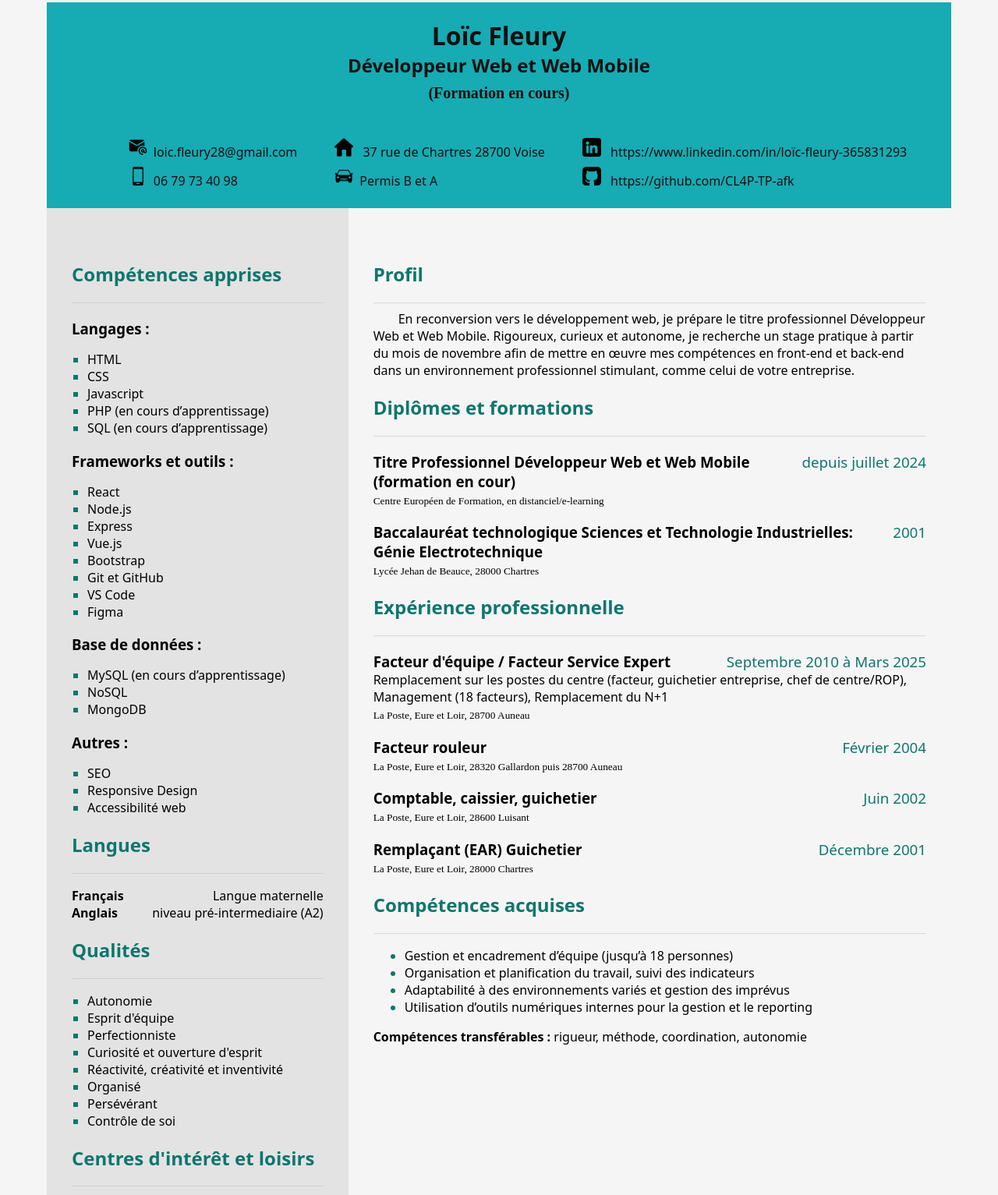
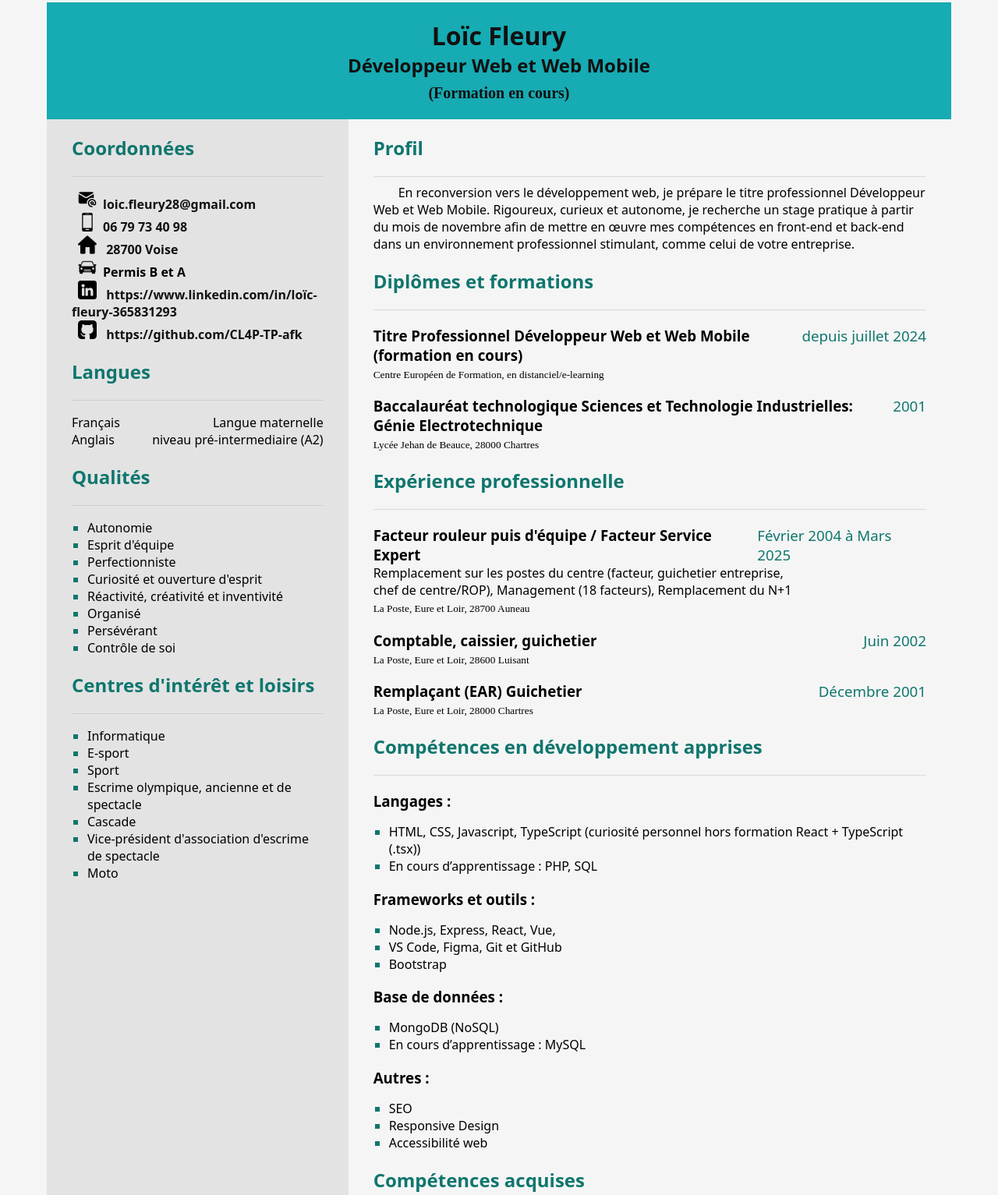
Before and after one commit to CL4P-TP-afk/CV, a plain HTML site: page index.html in a window 1280 px wide. Shown: the part 5-1538 px from the top of the page at 78% size. Drawn offline with Linux system fonts and the light colour scheme.

Commit message:
modif de mise en page

```diff
--- a/assets/css/color.css
+++ b/assets/css/color.css
@@ -27,7 +27,6 @@ a {
 
 h2,
 h3>time,
-.stars,
 li::marker {
     color: #0F766E;
 }
--- a/assets/css/position.css
+++ b/assets/css/position.css
@@ -18,11 +18,11 @@ img[alt|=icon] {
     margin: 0 0.5em;
 }
 
-.no-marker {
+.no-marker,.no-marker2 {
     padding-inline-start: 0px;
 }
 
-.no-marker>li {
+.no-marker2>li {
     display: flex;
     justify-content: space-between;
 }
@@ -35,14 +35,6 @@ header {
     justify-content: space-around;
 }
 
-.photo-identite {
-
-    border: 4px solid;
-    border-radius: 50%;
-    max-width: 150px;
-    height: 150px;
-
-}
 
 .job,
 h1 {
@@ -77,12 +69,12 @@ main {
 section {
     padding-left: 2em;
     padding-right: 2em;
-    padding-top: 3em;
-    padding-bottom: 3em;
+    padding-top: 0;
+    padding-bottom: 1em;
 
 }
 
-section>ul {
+section>ul, div>ul {
     padding-inline-start: 20px;
     list-style-type: square;
 }
--- a/index.html
+++ b/index.html
@@ -13,6 +13,7 @@
     <link rel="stylesheet" href="./assets/css/color.css">
     <link rel="stylesheet" href="./assets/css/effect.css">
     <link rel="stylesheet" href="./assets/css/styles.css">
+
 </head>
 
 <body>
@@ -22,24 +23,27 @@
                 <h1>Loïc Fleury</h1>
                 <h2 class="job">Développeur Web et Web Mobile </br><small>(Formation en cours)</small></h2>
             </div>
-            <div class="contact">
-                <ul>
+        </div>
+    </header>
+    <main>
+        <section class="skills">
+                <h2>Coordonnées</h2>
+                <hr>
+                <ul class="no-marker">
                     <li><a href="mailto:loic.fleury28@gmail.com"><img src="./assets/img/icons/email2.png"
                                 alt="icon-enveloppe">loic.fleury28@gmail.com</a></li>
                     <li><a href="tel:+33679734098"><img src="./assets/img/icons/telephone2.png"
                                 alt="icon-telephone">06 79 73 40 98</a></li>
-                </ul>
-                <ul>
+
                     <li>
                         <a href="https://maps.app.goo.gl/61qfvGY79nDeJ4ow9" target="_blank" rel="noopener noreferrer">
                             <address>
                                 <img src="./assets/img/icons/maison2.png" alt="icon-maison">
-                                37 rue de Chartres 28700 Voise
+                                28700 Voise
                             </address>
                         </a></li>
                     <li><img src="./assets/img/icons/voiture2.png" alt="icon-voiture">Permis B et A </li>
-                </ul>
-                <ul>
+
                     <li>
                         <a href="https://www.linkedin.com/in/loïc-fleury-365831293" target="_blank" rel="noopener noreferrer">
                             <img src="./assets/img/icons/linkedin2.png" alt="icon-linkedin">
@@ -53,47 +57,9 @@
                         </a>
                     </li>
                 </ul>
-            </div>
-        </div>
-    </header>
-    <main>
-        <section class="skills">
-            <h2>Compétences apprises</h2>
-            <hr>
-            <h3>Langages :</h3>
-            <ul >
-                <li> HTML </li>
-                <li> CSS </li>
-                <li> Javascript </li>
-                <li>PHP (en cours d’apprentissage)</li>
-                <li>SQL (en cours d’apprentissage)</li>
-            </ul>
-            <h3>Frameworks et outils :</h3>
-            <ul>
-                <li>React</li>
-                <li>Node.js</li>
-                <li>Express</li>
-                <li>Vue.js</li>
-                <li>Bootstrap</li>
-                <li>Git et GitHub</li>
-                <li>VS Code</li>
-                <li>Figma</li>
-            </ul>
-            <h3>Base de données :</h3>
-            <ul>
-                <li>MySQL (en cours d’apprentissage)</li>
-                <li>NoSQL</li>
-                <li>MongoDB</li>
-            </ul>
-            <h3>Autres :</h3>
-            <ul>
-                <li>SEO</li>
-                <li>Responsive Design</li>
-                <li>Accessibilité web</li>
-            </ul>
             <h2>Langues</h2>
             <hr>
-            <ul class="no-marker">
+            <ul class="no-marker2">
                 <li>Français <span>Langue maternelle</span></li>
                 <li>Anglais <span>niveau pré-intermediaire (A2)</span></li>
             </ul>
@@ -137,7 +103,7 @@
                 <hr>
                 <div>
                     <h3>
-                        Titre Professionnel Développeur Web et Web Mobile <br>(formation en cour)
+                        Titre Professionnel Développeur Web et Web Mobile <br>(formation en cours)
                         <time datetime="2024-07">depuis juillet 2024</time>
                     </h3>
                     <small>Centre Européen de Formation, en distanciel/e-learning</small>
@@ -152,18 +118,13 @@
             <h2>Expérience professionnelle</h2>
                 <hr>
                 <div>
-                    <h3>Facteur d'équipe / Facteur Service Expert <time datetime="2010-09">Septembre 2010 à Mars 2025</time></h3>
+                    <h3>Facteur rouleur puis d'équipe / Facteur Service Expert <time datetime="2010-09">Février 2004 à Mars 2025</time></h3>
                     <p>
-                        Remplacement sur les postes du centre (facteur, guichetier entreprise, chef de centre/ROP),
+                        Remplacement sur les postes du centre (facteur, guichetier entreprise, <br> chef de centre/ROP),
                         Management (18 facteurs), Remplacement du N+1<br>
                         <small>La Poste, Eure et Loir, 28700 Auneau</small>
                     </p>
                 </div>
-                <div>
-                    <h3>Facteur rouleur<time datetime="2005-03">Février 2004</time></h3>
-                    <small>La Poste, Eure et Loir, 28320 Gallardon puis 28700 Auneau</small>
-                </div>
-
                 <div>
                     <h3>Comptable, caissier, guichetier <time datetime="2002-06">Juin 2002</time></h3>
                     <small>La Poste, Eure et Loir, 28600 Luisant</small>
@@ -171,6 +132,38 @@
                 <div>
                     <h3>Remplaçant (EAR) Guichetier <time datetime="2001-12">Décembre 2001</time></h3>
                     <small>La Poste, Eure et Loir, 28000 Chartres</small>
+                </div>
+            <h2>Compétences en développement apprises</h2>
+            <hr>
+            <div>
+            <h3>Langages :</h3>
+            <ul >
+                <li> HTML, CSS, Javascript, TypeScript (curiosité personnel hors formation React + TypeScript (.tsx)) </li>
+                <li> En cours d’apprentissage : PHP, SQL </li>
+            </ul>
+            </div>
+            <div>
+            <h3>Frameworks et outils :</h3>
+            <ul>
+                <li>Node.js, Express, React, Vue,</li>
+                <li>VS Code, Figma, Git et GitHub</li>
+                <li>Bootstrap</li>
+            </ul>
+            </div>
+            <div>
+            <h3>Base de données :</h3>
+            <ul>
+                <li>MongoDB (NoSQL)</li>
+                <li>En cours d’apprentissage : MySQL</li>
+            </ul>
+            </div>
+            <div>
+            <h3>Autres :</h3>
+            <ul>
+                <li>SEO</li>
+                <li>Responsive Design</li>
+                <li>Accessibilité web</li>
+            </ul>
             </div>
             <h2>Compétences acquises</h2>
             <hr>
@@ -191,7 +184,6 @@
         <p><b>Mise à jour le: <time datetime="2025-10-15">15/10/2025</time></b></p>
 
     </footer>
-
 </body>
 
 </html>
```
Also changed, not shown: assets/css/styles.css (line endings or trailing spaces). Lines whose indentation alone changed are shown as unchanged.
